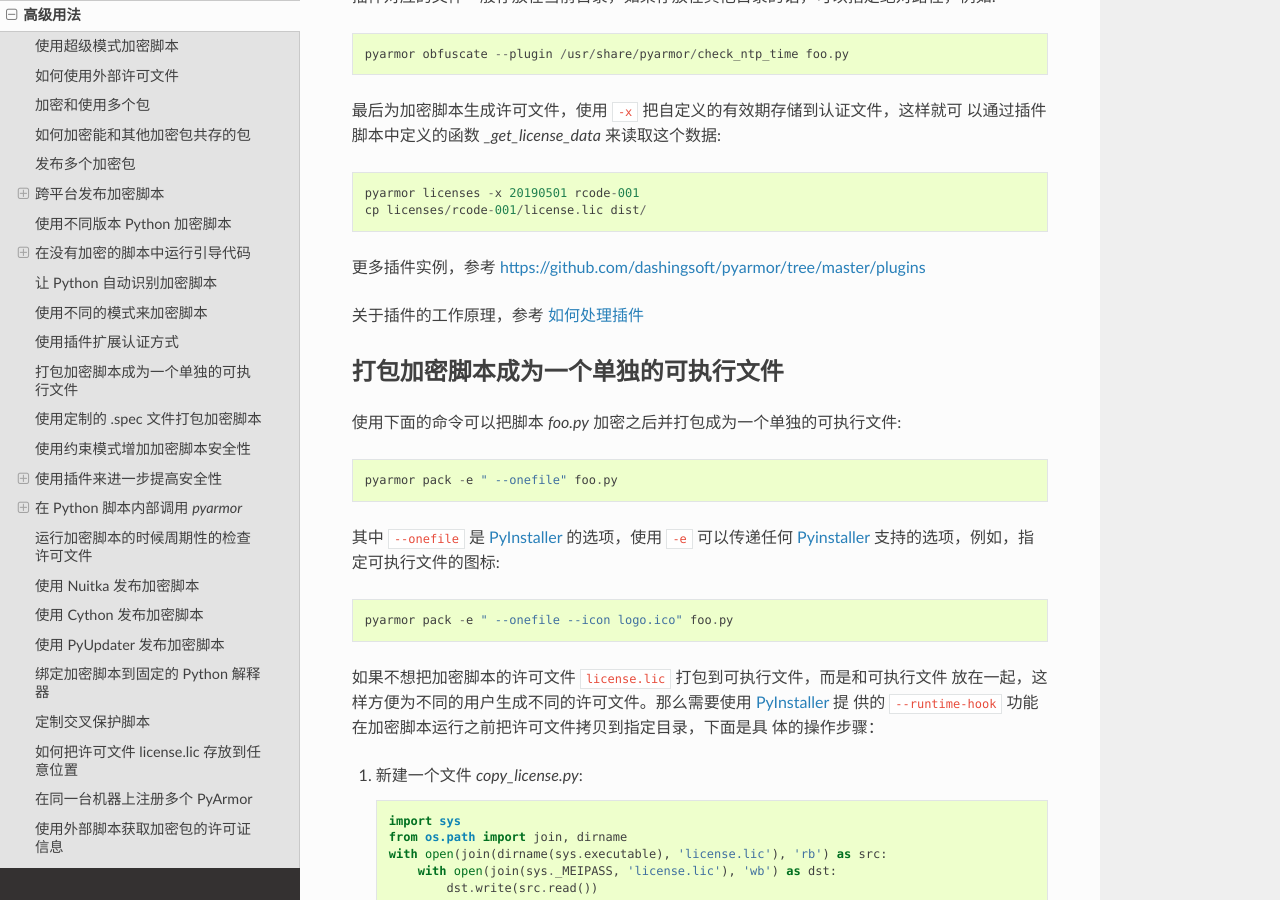
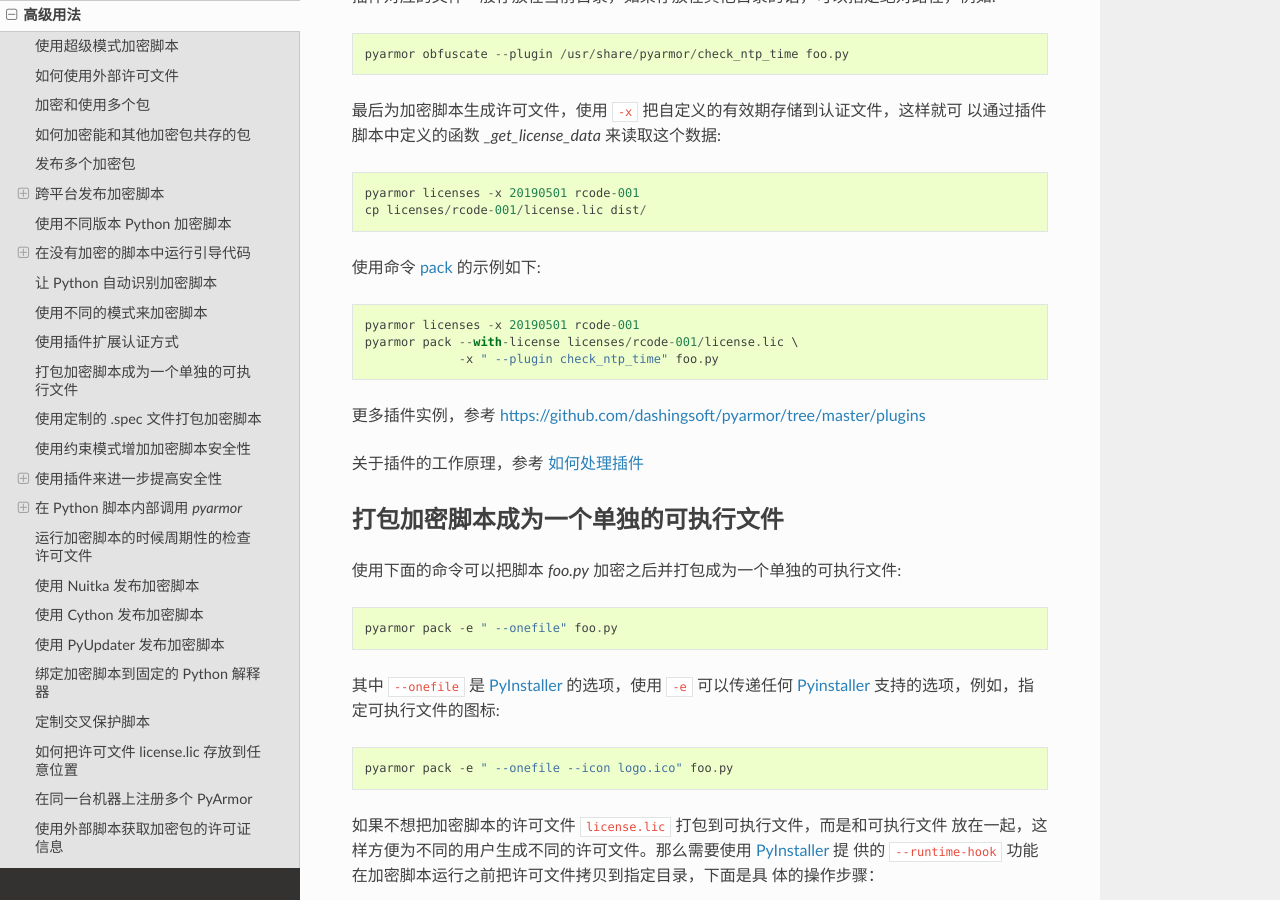
Before and after one commit to dashingsoft/pyarmor-docs-zh, a Sphinx documentation site: the page built from docs/advanced.rst, in a window 1280 px wide and 900 px high, scrolled down 12252 px. Built offline with Sphinx 7.4.7 and the Read the Docs theme 2.0.0, drawn with Linux system fonts in a browser that asks for light colours.

Commit message:
Add example script

```diff
--- a/docs/advanced.rst
+++ b/docs/advanced.rst
@@ -559,6 +559,12 @@ PyArmor 可以通过插件来扩展加密脚本的认证方式，例如检查网
 
     pyarmor licenses -x 20190501 rcode-001
     cp licenses/rcode-001/license.lic dist/
+
+使用命令 :ref:`pack` 的示例如下::
+
+    pyarmor licenses -x 20190501 rcode-001
+    pyarmor pack --with-license licenses/rcode-001/license.lic \
+                 -x " --plugin check_ntp_time" foo.py
 
 更多插件实例，参考 https://github.com/dashingsoft/pyarmor/tree/master/plugins
 
```
